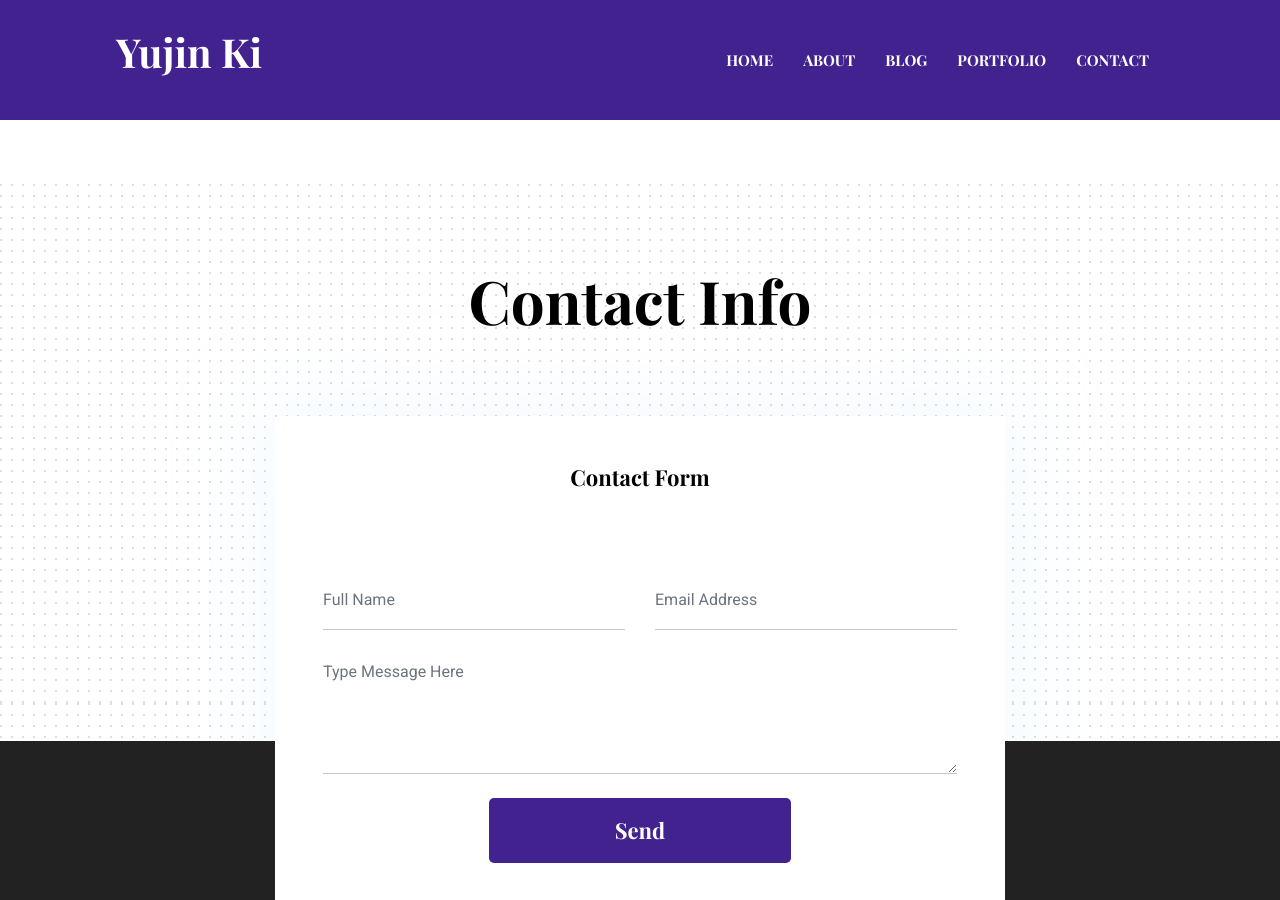
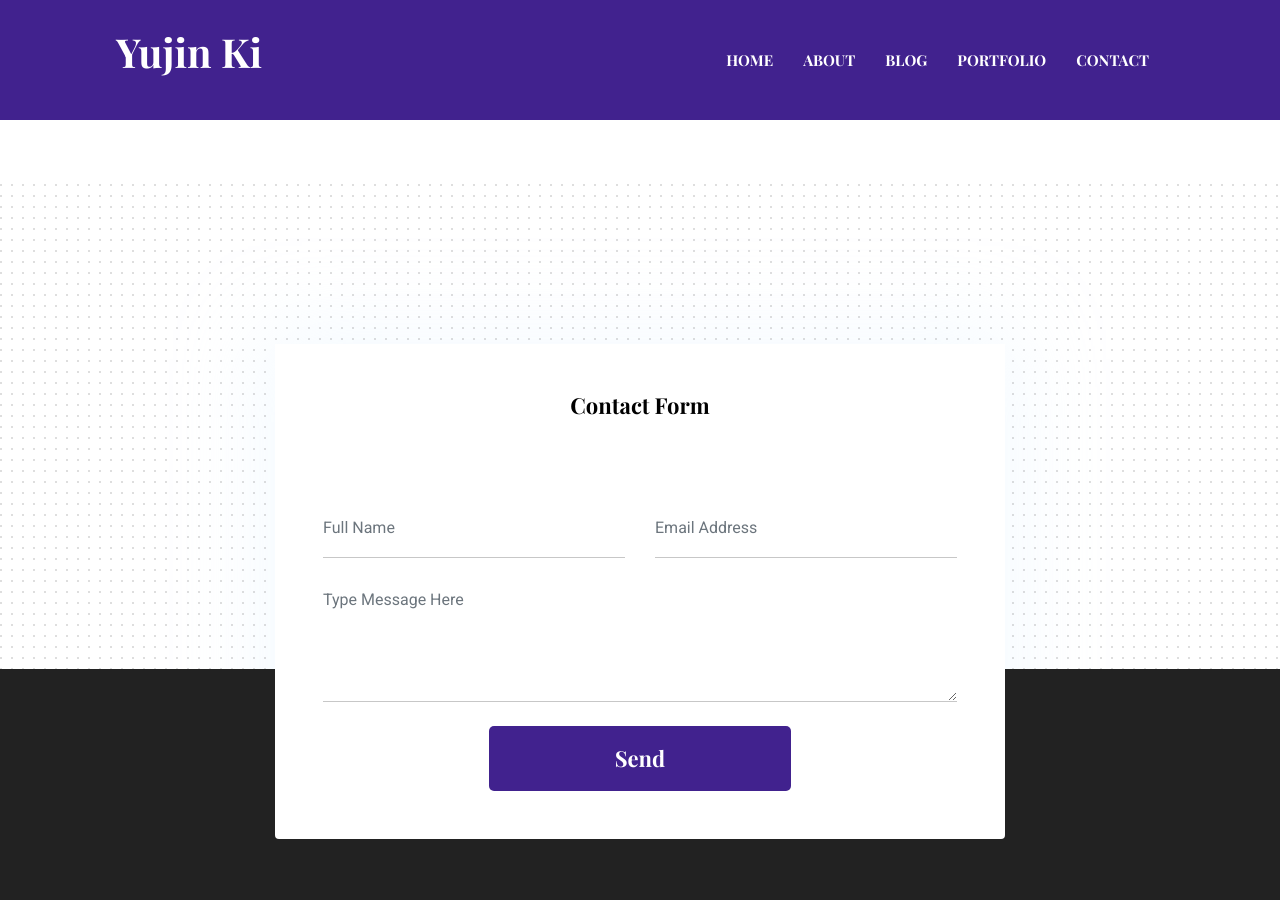
Before and after one commit to YujinKi/yujinki.github.io, a Jekyll site: the page built from _pages/about.md, in a window 1280 px wide and 900 px high, scrolled down 2571 px. Built offline with Jekyll 4.4.1, drawn with Linux system fonts in a browser that asks for light colours.

Commit message:
Update settings.yml

```diff
--- a/_data/settings.yml
+++ b/_data/settings.yml
@@ -298,6 +298,3 @@
 
 #-------------------------------
 # Contact Section
-
-contact-title: Contact Info
-contact-email: steve.fruits@email.com
```
